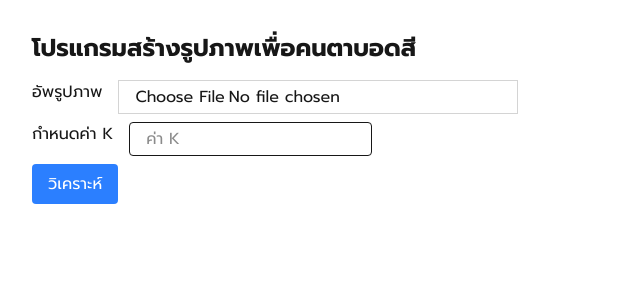
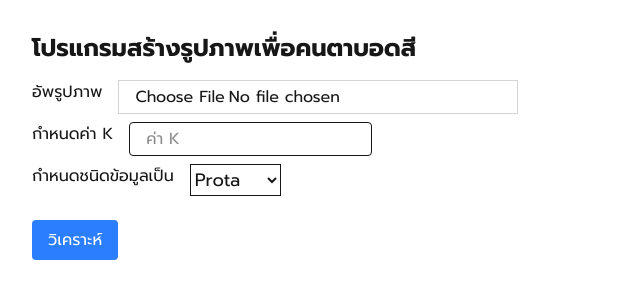
Before and after one commit to khachenchai/colorblind-frontend, a Next.js app: page / in a window 1280 px wide. Shown: the top 300 px of the page, without its empty margins (0-640 px from the left). Built offline with nearby package versions, Linux system fonts and the light colour scheme.

Commit message:
edit : add confType into body in handleUpload

```diff
--- a/app/page.tsx
+++ b/app/page.tsx
@@ -26,6 +26,7 @@ export default function Home() {
   const [centroids, setCentroids] = useState<DataResponseType[]>([]);
   const [rSetaDisplayType, setRSetaDisplayType] = useState<'graph' | 'number'>('graph');
   const [sortBy, setSortBy] = useState<"prota" | "deutera" | "trita">('prota');
+  const [confType, setConfType] = useState<"prota" | "deutera" | "trita">('prota');
   const [kValue, setKValue] = useState('');
 
   const handleUpload = async () => {
@@ -34,6 +35,7 @@ export default function Home() {
     const formData = new FormData();
     formData.append("image", file);
     formData.append("k", kValue);
+    formData.append("confType", confType);
 
     const res = await fetch("http://localhost:8000/uv-space", {
       method: "POST",
@@ -41,7 +43,7 @@ export default function Home() {
     });
 
     const data = await res.json();
-    console.log(data.centroids);
+    console.log(data);
 
     setCentroids(data.centroids);
   };
@@ -60,6 +62,28 @@ export default function Home() {
     });
   }, [centroids, sortBy]);
 
+  const handleAnalysis = async () => {
+    console.log('sortedType: ', sortBy);
+    console.log('sortedCentroids: ', sortedCentroids);
+
+    const payload = {
+      r_seta_type: sortBy,
+      centriods: sortedCentroids
+    };
+
+    const res = await fetch("http://localhost:8000/analysis", {
+      method: "POST",
+      headers: {
+        "Content-Type": "application/json"
+      },
+      body: JSON.stringify(payload), // <= ต้องเป็น string!
+    });
+
+    const data = await res.json();
+    console.log(data);
+  };
+
+
   return (
     <div className="p-8">
       <h1 className="text-2xl font-bold mb-4">โปรแกรมสร้างรูปภาพเพื่อคนตาบอดสี</h1>
@@ -72,6 +96,14 @@ export default function Home() {
           <div className="flex gap-4">
             <label htmlFor="kValue">กำหนดค่า K</label>
             <input type="number" className="border px-4 py-1 rounded" placeholder="ค่า K" value={kValue} onChange={(e) => setKValue(e.target.value)} />
+          </div>
+          <div className="flex gap-4">
+            <label htmlFor="kValue">กำหนดชนิดข้อมูลเป็น</label>
+            <select value={confType} onChange={(e) => setConfType(e.target.value as "prota" | "deutera" | "trita")} className="mb-4 border text-lg">
+              <option value="prota">Prota</option>
+              <option value="deutera">Deutera</option>
+              <option value="trita">Trita</option>
+            </select>
           </div>
           <button onClick={handleUpload} className="bg-blue-500 hover:bg-blue-600 text-white px-4 py-2 rounded cursor-pointer">
             วิเคราะห์
@@ -89,6 +121,7 @@ export default function Home() {
       </div>
 
       {centroids.length > 0 && (
+        <>
           <div className="flex">
             <div className="w-1/2 mt-8">
               <h2 className="text-xl font-semibold">Centroids &rarr; r, seta</h2>
@@ -99,9 +132,9 @@ export default function Home() {
                   <option value="deutera">Deutera</option>
                   <option value="trita">Trita</option>
                 </select>
-              <div>
-                <button onClick={() => setRSetaDisplayType('number')} className="px-2 py-1 bg-green-400">ค่าตัวเลข</button>
-                <button onClick={() => setRSetaDisplayType('graph')} className="px-2 py-1 bg-blue-400">กราฟ</button>
+                <div className="flex gap-x-2 mb-4">
+                  <button type="button" onClick={() => setRSetaDisplayType('graph')} className="cursor-pointer px-2 py-1 bg-blue-400 hover:bg-blue-600 transition rounded">กราฟ</button>
+                  <button type="button" onClick={() => setRSetaDisplayType('number')} className="cursor-pointer px-2 py-1 bg-green-400 hover:bg-green-600 transition rounded">ค่าตัวเลข</button>
                 </div>
               </div>
               <div>
@@ -146,7 +179,13 @@ export default function Home() {
               <h3 className="font-semibold text-2xl underline mb-2">นำค่ามาเทียบกับกราฟด้านล่าง</h3>
               <Image src={'/BE0Aj.png'} width={400} height={400} alt="เทียบ" />
             </div>
+
           </div>
+          <hr className="mb-4 mt-8" />
+          <div className="w-full mt-4 flex justify-center">
+            <button onClick={handleAnalysis} className="px-4 py-2 w-[100px] bg-red-500 rounded text-white">วินิจฉัย</button>
+          </div>
+        </>
       )}
     </div>
   );
```
Lines whose indentation alone changed are shown as unchanged.
